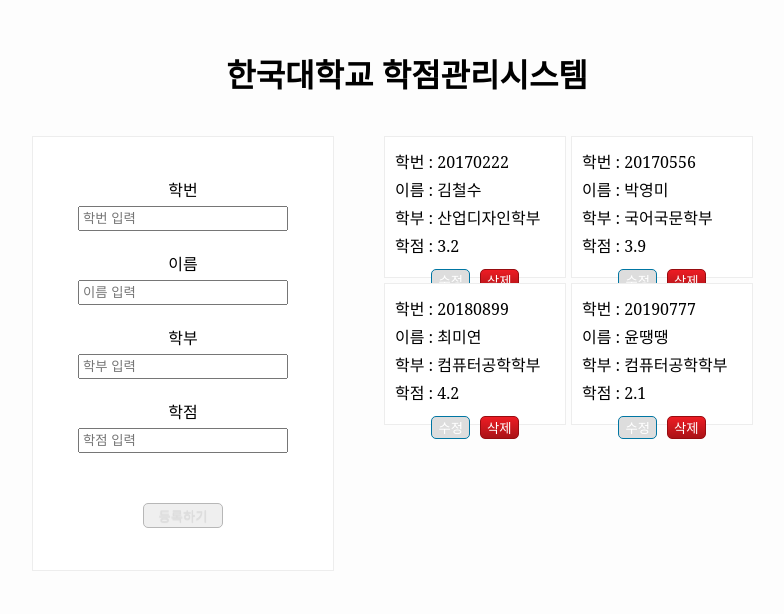
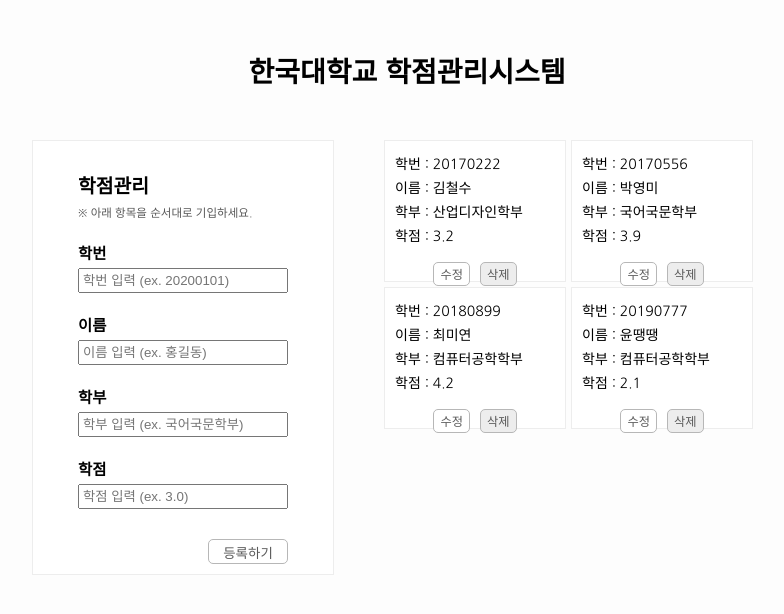
Before and after one commit to ydoni/score_manage, a React (Create React App) app: page / in a window 1280 px wide. Shown: the top 614 px of the page, without its empty margins (233-1017 px from the left). Built offline with nearby package versions, Linux system fonts and the light colour scheme.

Commit message:
[React 기본] 학점관리 프로그램(레이아웃수정) - 20200315

```diff
--- a/src/App.css
+++ b/src/App.css
@@ -1,10 +1,12 @@
-body {background-color: #fdfdfd; font-family: 'NanumBarunGothic', 'serif'; }
+@import url('https://fonts.googleapis.com/css?family=Nanum+Gothic:400,500,700,800');
+body {background-color: #fdfdfd; font-family: 'Nanum Gothic', 'serif'; font-size:.875em; }
 h1 {text-align:center; margin-top:50px;}
+h4 {margin:15px 0 0; font-size:1.25em;}
 ul, li {list-style: none; margin:0; padding:0;}
 
 
 /*App.js*/
-.formBox {width:750px; height:480px; margin:40px auto; box-sizing:border-box;}
+.formBox {width:750px; height:480px; margin:50px auto; box-sizing:border-box;}
 
 
 
@@ -12,34 +14,94 @@ ul, li {list-style: none; margin:0; padding:0;}
 .listbox {width:180px; height:140px; background-color: #fff; border:.8px solid #ededed;  margin:0 5px 5px 0;
 	float:left;}
 .listbox ul {width:160px; margin:10px auto;}
-.listbox ul li {padding:2px 0;}
+.listbox ul li {padding:2px 0; font-weight:500;}
 .edit_container {text-align: center; }
-.edit_container .buttonbox {  border-radius:5px; }
+
+.buttonbox {
+	margin-top:5px;
+	padding:2px 6px;
+	border-radius:5px;
+	color: #595959;
+	border: solid .7px #b7b7b7;
+	cursor:pointer;
+	background-color: #fff;
+	font-size:.875em;
+}
+
+
+.acceptbox .acceptinput {
+	width:150px;
+	padding:1px;
+	margin-bottom:5px;
+}
+.acceptbox .acceptbtn {
+	margin-top:5px;
+	background: -webkit-gradient(linear, left top, left bottom, from(#fff), to(#ededed));
+}
+.acceptbox .acceptbtn:hover {
+	background: -webkit-gradient(linear, left top, left bottom, from(#fff), to(#dcdcdc));
+}
 
 
 
-.update {color: #fff; border: solid 1px #0076a3; margin-right:10px;
-    background: #ddd; }
-.update:hover {color: #fff; background: -webkit-gradient(linear, left top, left bottom, from(#0095cc), to(#00678e));}
-.update:active {color: #80bed6; background: -webkit-gradient(linear, left top, left bottom, from(#0078a5), to(#00adee));}
 
-.delete {color: #fff; border: solid 1px #980c10; background: #d81b21;
-    background: -webkit-gradient(linear, left top, left bottom, from(#ed1c24), to(#aa1317));}
-.delete:hover {color: #fff; background: -webkit-gradient(linear, left top, left bottom, from(#c9151b), to(#a11115));}
+.update {
+	margin-right:10px;
+    background: #fff;
+}
+.update:hover {
+	background: -webkit-gradient(linear, left top, left bottom, from(#fff), to(#ededed));
+}
+.delete {
+	background: #ededed;
+}
+.delete:hover {
+	color:#fff;
+	background: -webkit-gradient(linear, left top, left bottom, from(#c9151b), to(#a11115));
+}
 
-.acceptbtn {cursor:pointer; color: #606060; border: solid 1px #b7b7b7;
-	background: #fff; background: -webkit-gradient(linear, left top, left bottom, from(#fff), to(#ededed));}
-.acceptbtn:hover {background: -webkit-gradient(linear, left top, left bottom, from(#fff), to(#dcdcdc));}
 
-.upload { border-radius:5px; color: #ddd; border: solid 1px #b7b7b7; cursor:pointer;
-	width:80px; height:25px; text-shadow: 0 1px 1px rgba(0,0,0,.1); margin-top:30px; }
-.upload:hover {background: -webkit-gradient(linear, left top, left bottom, from(#fff), to(#dcdcdc));}
+
+.upload {
+	width:80px;
+	height:25px;
+	margin-top:10px;
+	float:right;
+}
+.upload:hover {
+	color: #595959;
+	background: -webkit-gradient(linear, left top, left bottom, from(#fff), to(#ededed));
+}
 
 
 /*Form.js*/
-.inputForm {width:300px; height:433px; margin-right:50px; float:left; background-color:#fff; border:.8px solid #ededed;}
-.uploadbox {margin-top:40px;}
-.inputbox {width:200px; padding:3px; margin:5px 0 20px; display:block;}
+.inputForm {
+	width:300px;
+	height:433px;
+	margin-right:50px;
+	float:left;
+	background-color:#fff;
+	border:.8px solid #ededed;
+}
+.uploadbox {
+	width:210px;
+	font-size:1.1em;
+	font-weight:700;
+	margin:30px auto;
+}
+.inputbox {
+	width:200px;
+	padding:3px;
+	margin:5px auto 20px;
+	display:block;
+}
+.inputForm span {
+	display: block;
+	margin:5px 0;
+	font-weight: 500;
+	font-size:.75em;
+	color: #595959;
+}
 
 
 
--- a/src/components/Form.js
+++ b/src/components/Form.js
@@ -35,19 +35,20 @@ class Form extends Component {
 		return (
 
 			<form className="inputForm" onSubmit={this.onSubmitValue}>
-				<center>
 				<div className="uploadbox">
+					<h4>학점관리</h4>
+					<span>※ 아래 항목을 순서대로 기입하세요.</span><br/>
 					학번
-						<input className="inputbox" placeholder="학번 입력" name="stu_num" value={this.state.stu_num} onChange={this.onChangeValue} />
+					<input className="inputbox" placeholder="학번 입력 (ex. 20200101)" name="stu_num" value={this.state.stu_num} onChange={this.onChangeValue} />
 					이름
-						<input className="inputbox" placeholder="이름 입력" name="stu_name" value={this.state.stu_name} onChange={this.onChangeValue} />
+					<input className="inputbox" placeholder="이름 입력 (ex. 홍길동)" name="stu_name" value={this.state.stu_name} onChange={this.onChangeValue} />
 					학부
-						<input className="inputbox" placeholder="학부 입력" name="department" value={this.state.department} onChange={this.onChangeValue} />
+					<input className="inputbox" placeholder="학부 입력 (ex. 국어국문학부)" name="department" value={this.state.department} onChange={this.onChangeValue} />
 					학점
-						<input className="inputbox" placeholder="학점 입력" name="avg_grade" value={this.state.avg_grade} onChange={this.onChangeValue} />
-						<button className="upload" type="submit">등록하기</button>
+					<input className="inputbox" placeholder="학점 입력 (ex. 3.0)" name="avg_grade" value={this.state.avg_grade} onChange={this.onChangeValue} />
+					<button className="upload buttonbox" type="submit">등록하기</button>
 				</div>
-				</center>
+
 			</form>
 
 		);
--- a/src/components/Info.js
+++ b/src/components/Info.js
@@ -88,22 +88,20 @@ class Info extends Component {
 		//이 조건이 성립되면 여기서만 return 된다.
 		if (editing) {
 			return (
-				<div className="bigbox">
-					<div className="listbox">
+				<div className="listbox acceptbox">
 					<div>
-							<input placeholder="학번 수정" name="stu_num" value ={this.state.stu_num} onChange = {this.onChangeValue}/>
+						<input className="acceptinput" placeholder="학번 수정" name="stu_num" value ={this.state.stu_num} onChange = {this.onChangeValue}/>
 					</div>
 					<div>
-							<input placeholder="이름 수정" name="stu_name" value ={this.state.stu_name} onChange={this.onChangeValue}/>
+						<input className="acceptinput" placeholder="이름 수정" name="stu_name" value ={this.state.stu_name} onChange={this.onChangeValue}/>
 					</div>
 					<div>
-							<input placeholder="학부 수정" name="department" value ={this.state.department} onChange = {this.onChangeValue}/>
+						<input className="acceptinput" placeholder="학부 수정" name="department" value ={this.state.department} onChange = {this.onChangeValue}/>
 					</div>
 					<div>
-							<input placeholder="학점 수정" name="avg_grade" value ={this.state.avg_grade} onChange={this.onChangeValue}/>
+						<input className="acceptinput" placeholder="학점 수정" name="avg_grade" value ={this.state.avg_grade} onChange={this.onChangeValue}/>
 					</div>
 					<button className="acceptbtn buttonbox" onClick = {this.toggleEditMode}> 적용 </button>
-					</div>
 				</div>
 			);
 		}
```
Lines whose indentation alone changed are shown as unchanged.
